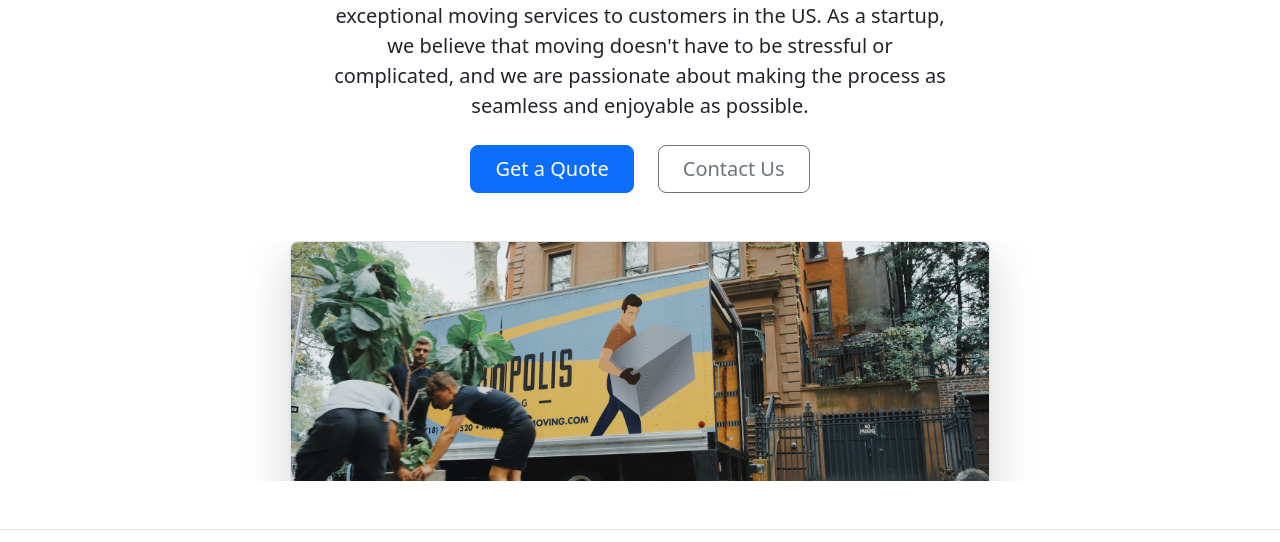
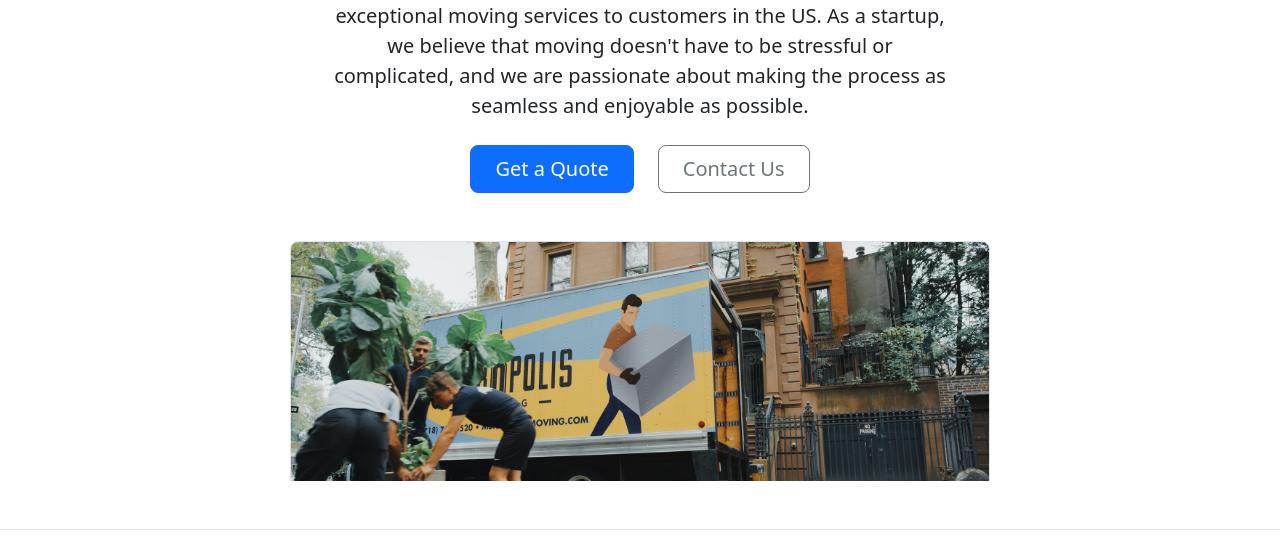
Before and after one commit to jonathanalexis567/Udemy-Move-It-Project, a plain HTML site: page index.html in a window 1280 px wide. Shown: the part 258-800 px from the top of the page. Drawn offline with nearby package versions, Linux system fonts and the light colour scheme.

Commit message:
Update index.html
Remove shadow from image

```diff
--- a/index.html
+++ b/index.html
@@ -61,7 +61,7 @@ Time: 10:45am PSAB Time
       <button type="button" class="btn btn-outline-secondary btn-lg px-4">Contact Us</button>
     </div>
   </div>
-  <div class="overflow-hidden" style="max-height: 30vh;"> <div class="container px-5"> <img src="./moving-van.jpg" class="img-fluid border rounded-3 shadow-lg mb-4"
+  <div class="overflow-hidden" style="max-height: 30vh;"> <div class="container px-5"> <img src="./moving-van.jpg" class="img-fluid border rounded-3"
     alt="Example image" width="700" height="500" loading="lazy">
   </div>
 </div>
```
